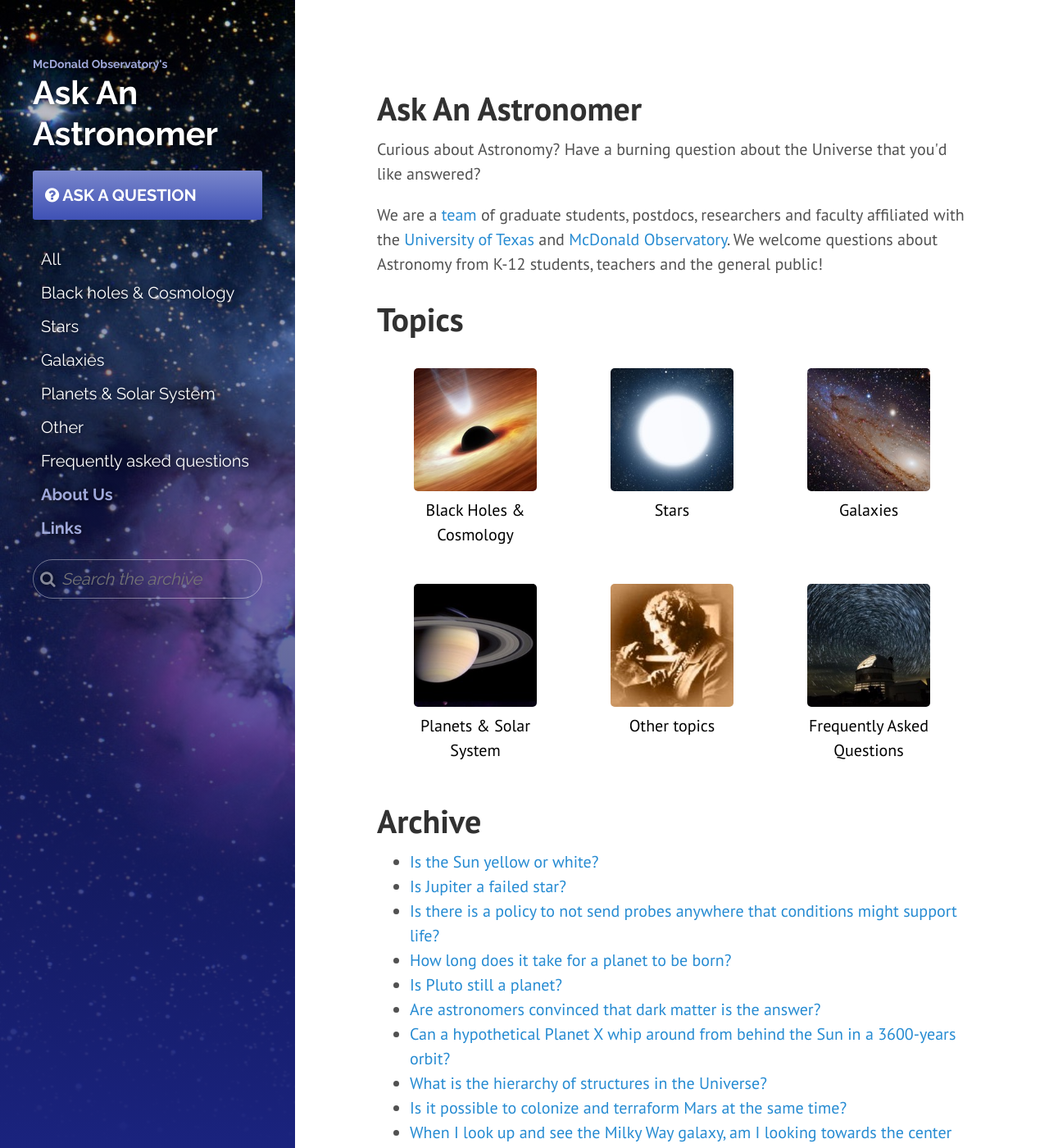
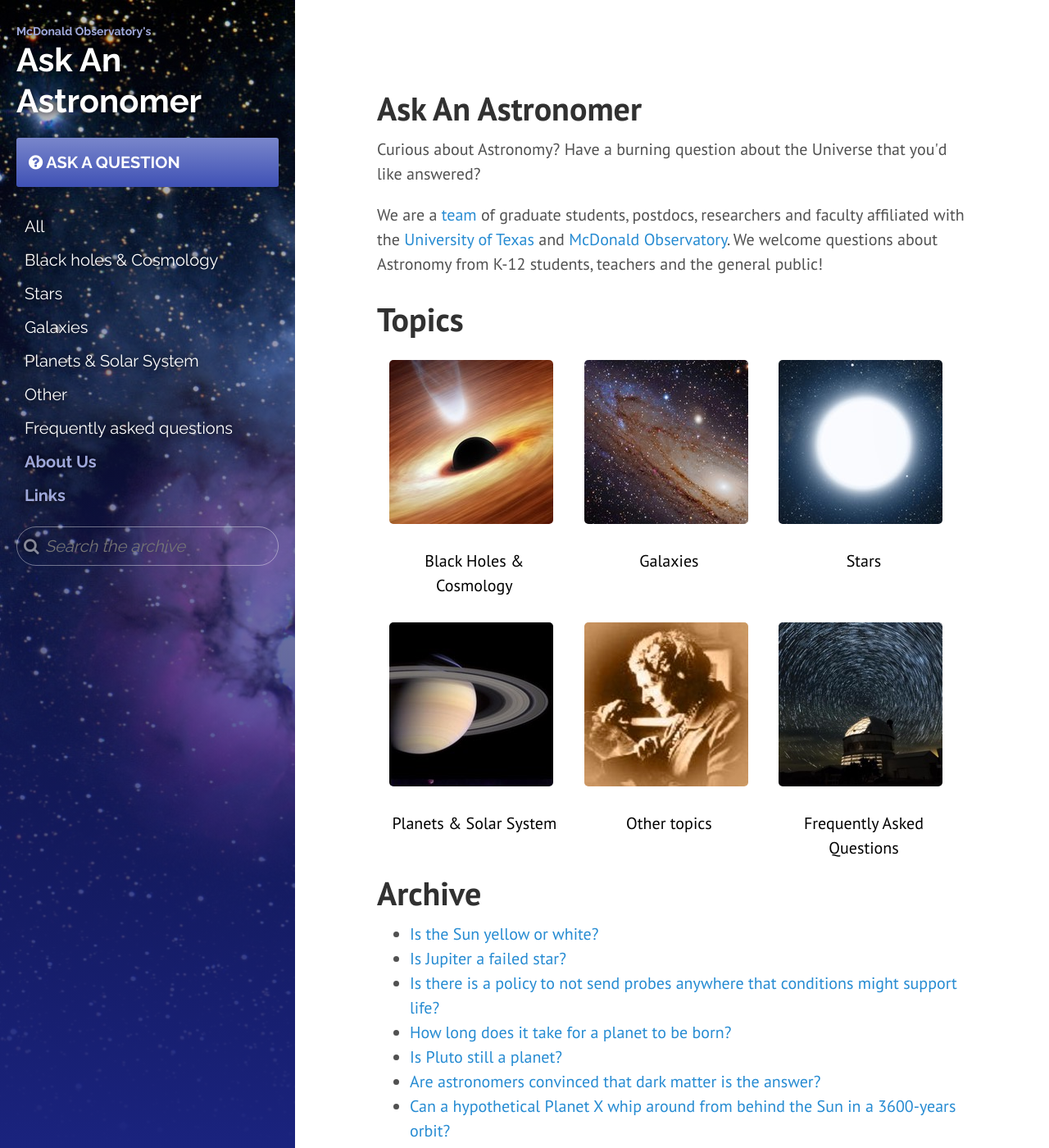
Before and after one commit to askanastronomer/askanastronomer.github.io, a Jekyll site: the page built from index.html, in a window 1280 px wide and 1400 px high. Shown: the whole window at 82% size. Built offline with Jekyll 4.4.1, drawn with Linux system fonts in a browser that asks for light colours; nearby versions of some CDN libraries; the list of posts is cut into pages by our own code.

Commit message:
Refreshed look

```diff
--- a/_includes/sidebar.html
+++ b/_includes/sidebar.html
@@ -11,6 +11,16 @@
 
     <nav class="sidebar-nav">
         <a href="/ask" class="ask" title="Ask"><i class="fa fa-question-circle"></i> Ask a question</a>
+        <select id="topics">
+            <option disabled="disabled" selected="selected">Jump to a topic</option>
+            <option value="/all">All topics</option>
+            <option value="/bhc">Black Holes & Cosmology</option>
+            <option value="/stars">Stars</option>
+            <option value="/galaxies">Galaxies</option>
+            <option value="/planets">Planets & Solar System</option>
+            <option value="/other">Other</option>
+            <option value="/faq">Frequently Asked Questions</option>
+        </select>
         <div class="topics-list">
             <a href="/all" title="All">All</a>
             <a href="/bhc" title="Black Holes & Cosmology">Black holes & Cosmology</a>
--- a/index.html
+++ b/index.html
@@ -9,48 +9,47 @@
 <p>We are a <a href="/about">team</a> of graduate students, postdocs, researchers and faculty affiliated with the <a href="http://www.as.utexas.edu">University of Texas</a> and <a href="http://mcdonaldobservatory.org">McDonald Observatory</a>. We welcome questions about Astronomy from K-12 students, teachers and the general public!</p>
 
 <h1>Topics</h1>
-<table cols="3" class="topics">
-    <tr>
-        <td>
+<div class="topics">
+    <div class="topic">
         <a href="/bhc">
-                <img src="/img/icon_bh.jpg" width="150"><br>
+            <img src="/img/icon_bh.jpg"><br>
             Black Holes & Cosmology
         </a>
-        </td>
-        <td>
+    </div>
+    <div class="topic">
+        <a href="/galaxies">
+            <img src="/img/icon_galaxy.jpg"><br>
+            Galaxies
+        </a>
+    </div>
+    <div class="topic">
         <a href="/stars">
-                <img src="/img/icon_stars.jpg" width="150"><br>
+            <img src="/img/icon_stars.jpg"><br>
             Stars
         </a>
-        </td>
-        <td>
-            <a href="/galaxies">
-                <img src="/img/icon_galaxy.jpg" width="150"><br>
-                Galaxies
-            </a>
-        </td>
-    </tr>
-        <tr>
-        <td>
+    </div>
+</div>
+<div class="topics">
+    <div class="topic">
         <a href="/planets">
-                <img src="/img/icon_ss.jpg" width="150"><br>
+            <img src="/img/icon_ss.jpg"><br>
             Planets & Solar System
         </a>
-        </td>
-        <td>
+    </div>
+    <div class="topic">
         <a href="/other">
-                <img src="/img/icon_other.jpg" width="150"><br>
+            <img src="/img/icon_other.jpg"><br>
             Other topics
         </a>
-        </td>
-        <td>
+    </div>
+    <div class="topic">
         <a href="/faq">
-                <img src="/img/icon_faq.jpg" width="150"><br>
+            <img src="/img/icon_faq.jpg"><br>
             Frequently Asked Questions
         </a>
-        </td>
-    </tr>
-</table>
+    </div>
+</div>
+
 
 <h1>Archive</h1>
 <ul>
--- a/public/css/aaa.css
+++ b/public/css/aaa.css
@@ -73,37 +73,6 @@
   background-size:cover;
 }
 
-.topics {
-  border:none;
-}
-
-.topics td {
-  text-align:center;
-  width:33%;
-  background:white !important;
-  vertical-align:top;
-  padding-top:10px;
-  border:none;
-}
-
-.topics td img {
-  display:inline;
-  margin:0;
-}
-
-.topics a {
-  display:block;
-  padding:15px;
-  text-decoration:none;
-  color:black;
-}
-
-.topics a:hover {
-  background-color:#283593;
-  color:white;
-  text-decoration:none;
-}
-
 
 
 #search {
@@ -134,24 +103,77 @@
   min-height:100px;
   float:left;
   width:20%;
+
   max-width:200px;
   margin:10px;
 }
 
+#topics {
+  display:none;
+}
+
+.topics {
+  border:none;
+  clear:both;
+}
+
+.topics a {
+  display:block;
+  padding:15px;
+  text-decoration:none;
+  color:black;
+}
+
+.topics a:hover {
+  background-color:#283593;
+  color:white;
+  text-decoration:none;
+}
+
+.topic {
+  width:33%;
+  float:left;
+  text-align:center;
+}
+
+.topic img {
+  margin:0;
+}
+
+.sidebar {
+  padding:0rem 1rem;
+}
+
+.sidebar .container {
+  padding:0;
+}
+
 @media (max-width: 48em) {
-  .sidebar-nav a {
-    display:inline;
+  html {
+    font-size:16px;
   }
-
   .content {
     padding-top:1rem;
   }
 
   .topics-list {
-    margin:30px;
+    display:none;
+  }
+
+  #topics {
+    display:block;
+    width:100%;
+    font-size:1rem;
+    text-align:center;
   }
 
   #search {
     display:none;
   }
+
+  .sidebar {
+    scroll:inherit;
+
+  }
+
 }
```
Lines whose indentation alone changed are shown as unchanged.
